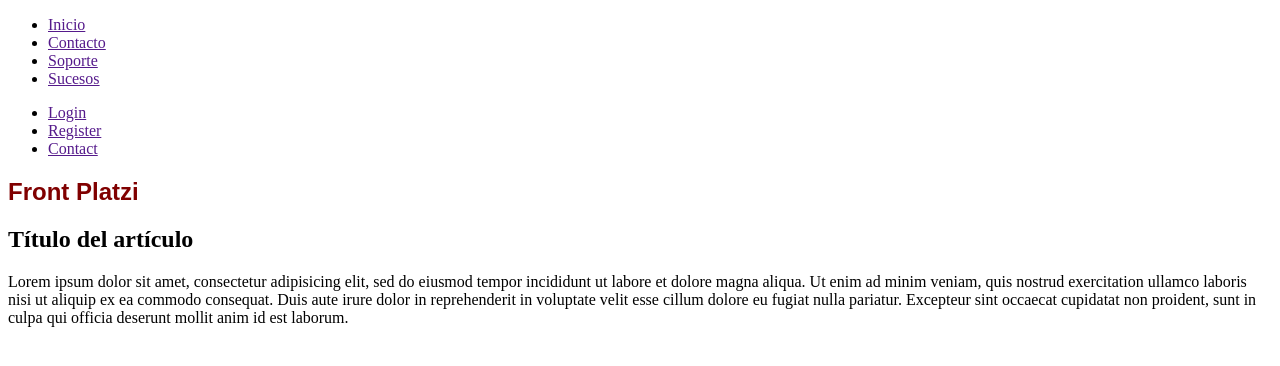
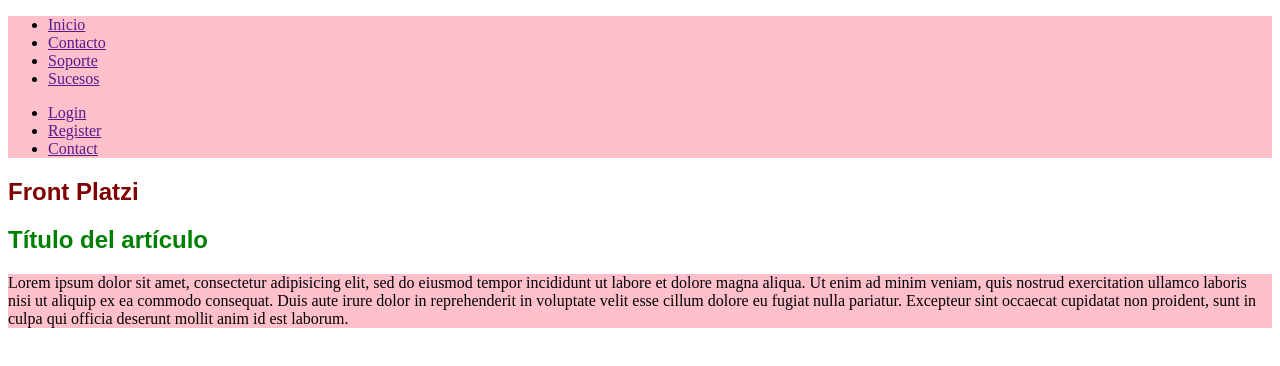
Before and after one commit to cgarcia286/HTML5_CCS3, a plain HTML site: page index.html in a window 1280 px wide. Drawn offline with Linux system fonts and the light colour scheme.

Commit message:
Selectores en CSS - Correción de llamado de clase (línea 30)

```diff
--- a/index.html
+++ b/index.html
@@ -8,7 +8,7 @@
 <body>
 
 <header>
-	<nav>
+	<nav class = "background-pink">
 		<ul>
 			<li><a href="">Inicio</a></li>
 			<li><a href="">Contacto</a></li>
@@ -27,8 +27,8 @@
 <section>
 	<h1>Front Platzi</h1>
 	<article>
-		<h2><class = "article-header"></class>Título del artículo</h2>
-		<p>Lorem ipsum dolor sit amet, consectetur adipisicing elit, sed do eiusmod
+		<h2 class = "article-header">Título del artículo</h2>
+		<p class = "background-pink">Lorem ipsum dolor sit amet, consectetur adipisicing elit, sed do eiusmod
 		tempor incididunt ut labore et dolore magna aliqua. Ut enim ad minim veniam,
 		quis nostrud exercitation ullamco laboris nisi ut aliquip ex ea commodo
 		consequat. Duis aute irure dolor in reprehenderit in voluptate velit esse
--- a/style.css
+++ b/style.css
@@ -10,7 +10,12 @@
 	color: maroon;
 }
 
-/*Selector de Clase: */
+/*Selector de Clase: Toma en cuenta */
 .article-header {
-	font-family: Arial, Sans-serif;
+	font-family: Arial, Helvetica, Sans-serif;
+	color: green;
 }
+
+.background-pink{
+	background-color: pink;
+}
```
